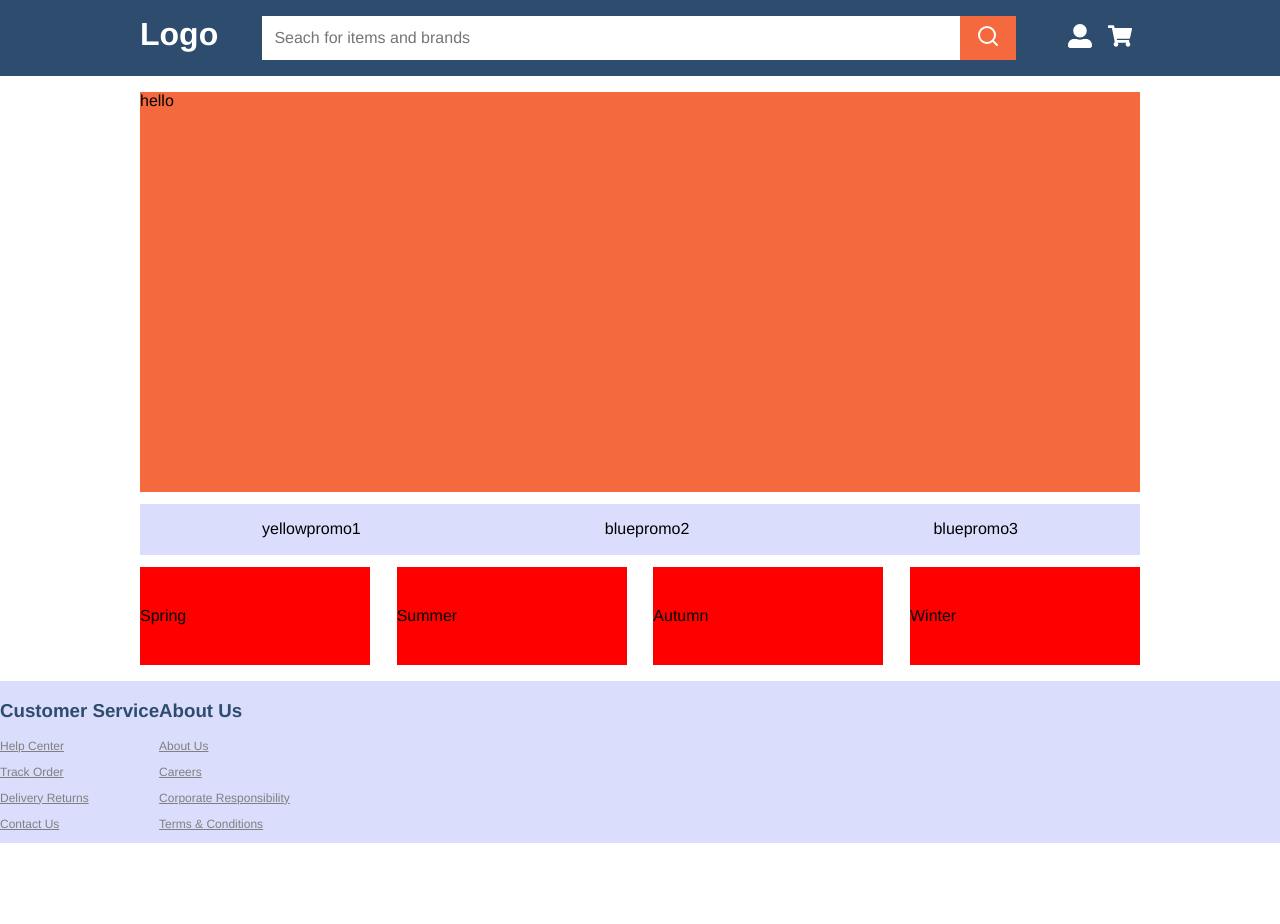
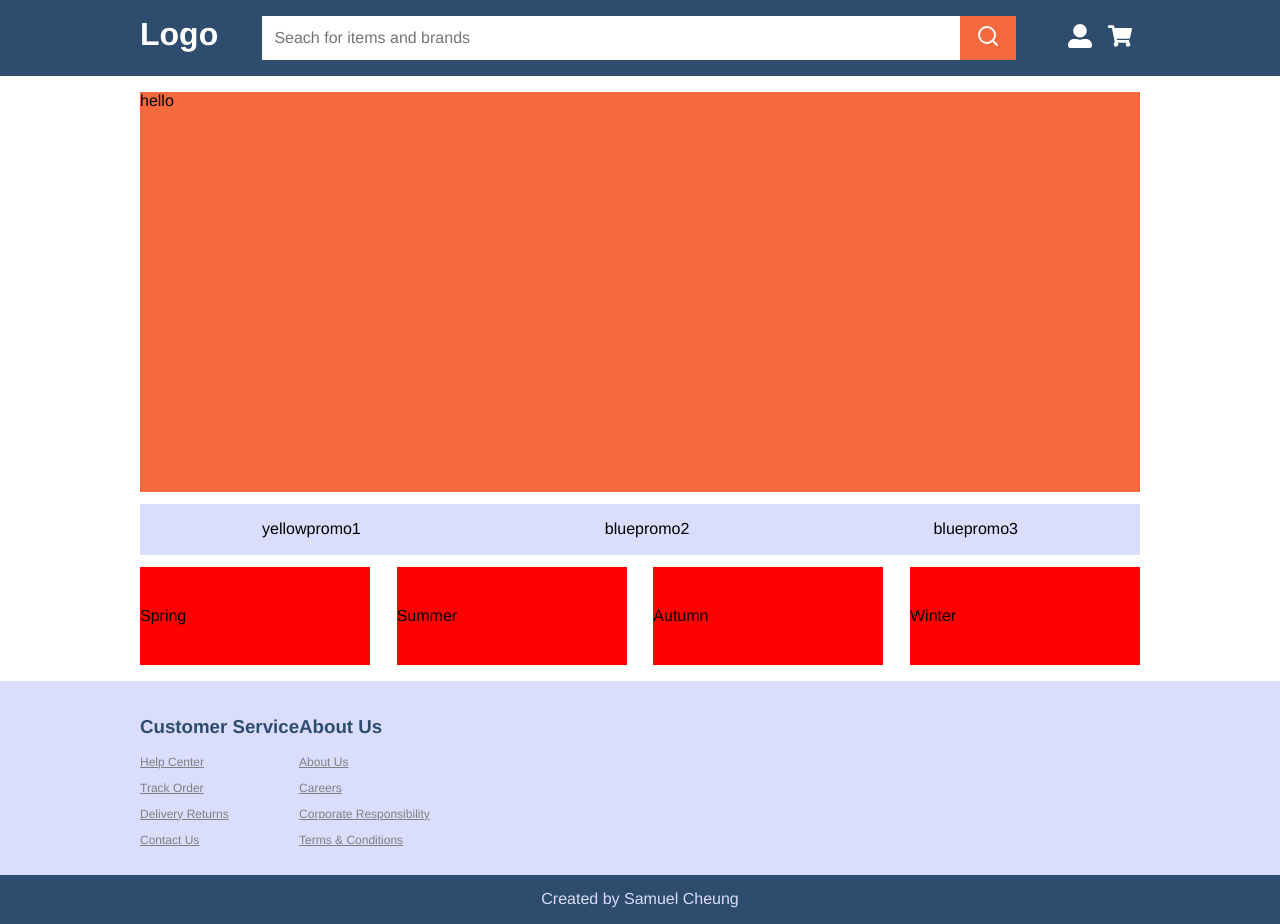
Before and after one commit to salmonsashimi/onlinestore, a Next.js app: page / in a window 1280 px wide. Before the commit the page ends 843 px from the top, so only its background shows below. Built offline with nearby package versions, Linux system fonts and the light colour scheme.

Commit message:
added footerBar

```diff
--- a/src/components/Footer.js
+++ b/src/components/Footer.js
@@ -1,10 +1,14 @@
 import FooterSection from './FooterSection';
+import FooterBar from './FooterBar';
 
 const Footer = (props) => (
     <div className='footer'>
-        {props.sections.map((section) => (
-            <FooterSection sectionName={section.name} sectionLinks={section.links} />
-        ))}
+        <div className='container footer__container'>
+            {props.sections.map((section) => (
+                <FooterSection sectionName={section.name} sectionLinks={section.links} />
+            ))}
+        </div>
+        <FooterBar />
     </div>
 )
 
--- /dev/null
+++ b/src/components/FooterBar.js
@@ -0,0 +1,7 @@
+const FooterBar = () => (
+    <div className='footerBar'>
+        <p className='footerBar__text'>Created by Samuel Cheung</p>
+    </div>
+)
+
+export default FooterBar;
--- a/src/styles/components/_footer.scss
+++ b/src/styles/components/_footer.scss
@@ -1,4 +1,7 @@
 .footer {
     background-color: $light-blue;
+}
+
+.footer__container {
     display: flex;
 }
--- /dev/null
+++ b/src/styles/components/_footerBar.scss
@@ -0,0 +1,10 @@
+.footerBar {
+    background-color: $dark-blue;
+    padding: 1.5rem;
+    text-align: center;
+}
+
+.footerBar__text {
+    margin: 0;
+    color: $light-blue
+}
--- a/src/styles/styles.scss
+++ b/src/styles/styles.scss
@@ -11,3 +11,4 @@
 @import './components/indexCategory';
 @import './components/footer';
 @import './components/footerSection';
+@import './components/footerBar';
```
